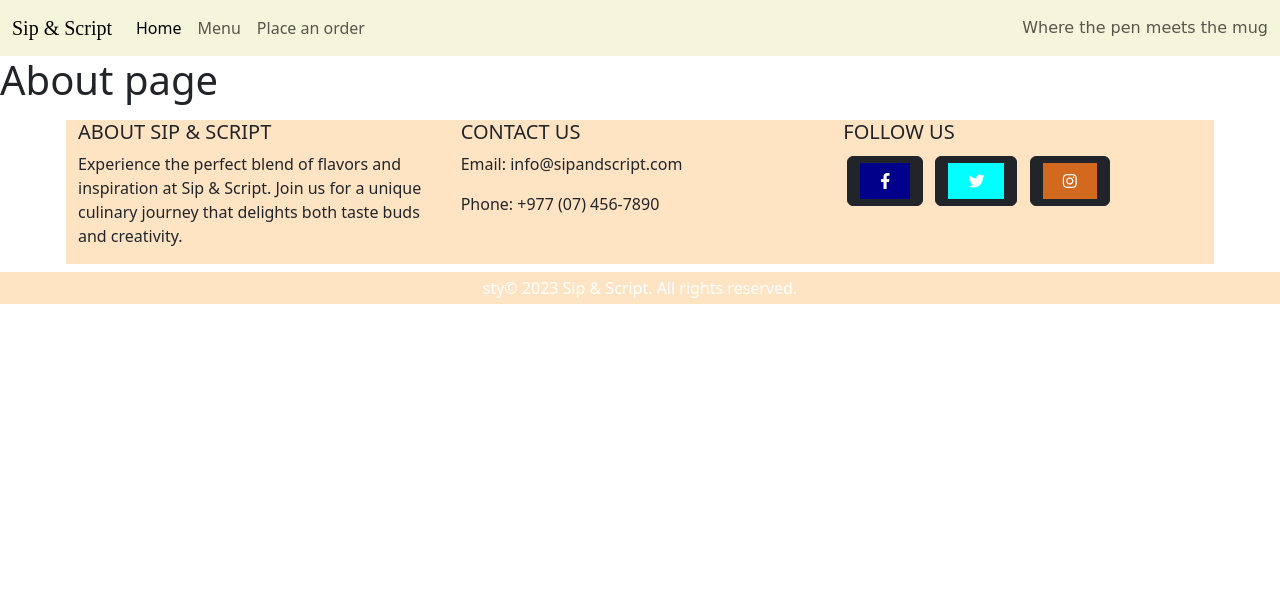
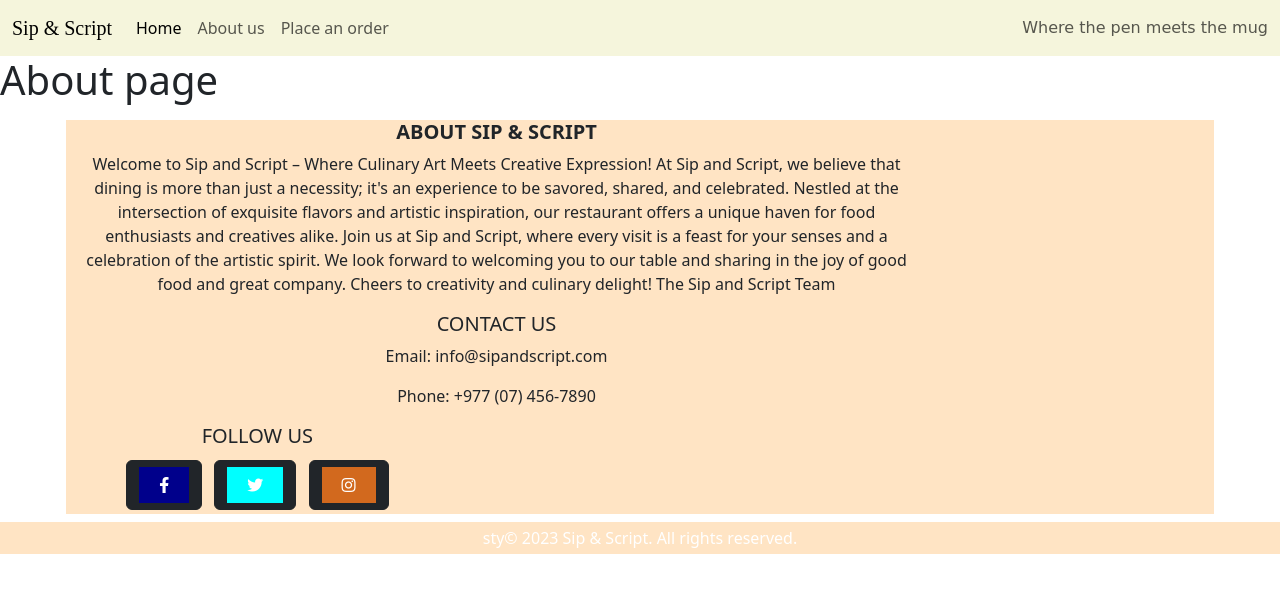
Before and after one commit to Anjal-shrestha/Restaurant-Receipt-Project, a Django app: page /about in a window 1280 px wide. Shown: the top 593 px of the page. Run offline with Django 4.2, Linux system fonts and the light colour scheme.

Commit message:
Menu option renamed to About us

```diff
--- a/system/templates/base.html
+++ b/system/templates/base.html
@@ -23,7 +23,7 @@
                 <a class="nav-link active" aria-current="page" href="{% url 'system:home' %}">Home </a>
               </li>
               <li class="nav-item">
-                <a class="nav-link" href="{% url 'system:menu' %}">Menu</a>
+                <a class="nav-link" href="{% url 'system:menu' %}">About us</a>
               </li>
               <li class="nav-item">
                 <a class="nav-link" href="{% url 'system:order' %}">Place an order</a>
@@ -42,12 +42,17 @@
   <footer class="text-center text-lg-start" style="background-color:bisque#9d9c9b;">
     <div class="container p-2">
 
-        <div class="row" style="background-color:bisque;">
-            <div class="col-lg-4 col-md-6 mb-4 mb-md-0">
-                <h5 class="text-uppercase">About Sip & Script</h5>
-                <p>Experience the perfect blend of flavors and inspiration at Sip & Script. Join us for a unique culinary journey that delights both taste buds and creativity.</p>
+        <div class="row" style="background-color:bisque; text-align:center;">
+            <div class="col-lg-9 col-md-9 mb-4 mb-md-0" >
+                <h5 class="text-uppercase"><b>About Sip & Script</b></h5>
+                <p>Welcome to Sip and Script – Where Culinary Art Meets Creative Expression!
+                  At Sip and Script, we believe that dining is more than just a necessity; it's an experience to be savored, shared, and celebrated. Nestled at the intersection of exquisite flavors and artistic inspiration, our restaurant offers a unique haven for food enthusiasts and creatives alike.
+                  Join us at Sip and Script, where every visit is a feast for your senses and a celebration of the artistic spirit. We look forward to welcoming you to our table and sharing in the joy of good food and great company.
+                  Cheers to creativity and culinary delight!
+                  The Sip and Script Team
+</p>
             </div>
-            <div class="col-lg-4 col-md-6 mb-4 mb-md-0">
+            <div class="col-lg-9 col-md-6 mb-4 mb-md-0">
                 <h5 class="text-uppercase">Contact Us</h5>
                 <p>Email: info@sipandscript.com</p>
                 <p>Phone: +977 (07) 456-7890</p>
--- a/system/templates/order.html
+++ b/system/templates/order.html
@@ -26,7 +26,7 @@
                                 <div class="d-flex flex-row">
                                     <div class="form-group form-check">
                                         <input type="checkbox" name="items[]" class="form-check-input" value="{{ item.pk }}">
-                                        <label class="form-check-label">{{ item.name }}:Rs</label>
+                                        <label class="form-check-label">{{ item.name }}: Rs </label>
                                     </div>
                                     <p class="font-weight-bold ">{{ item.price }}</p>
                                 </div>
```
Also changed, not shown: db.sqlite3.
